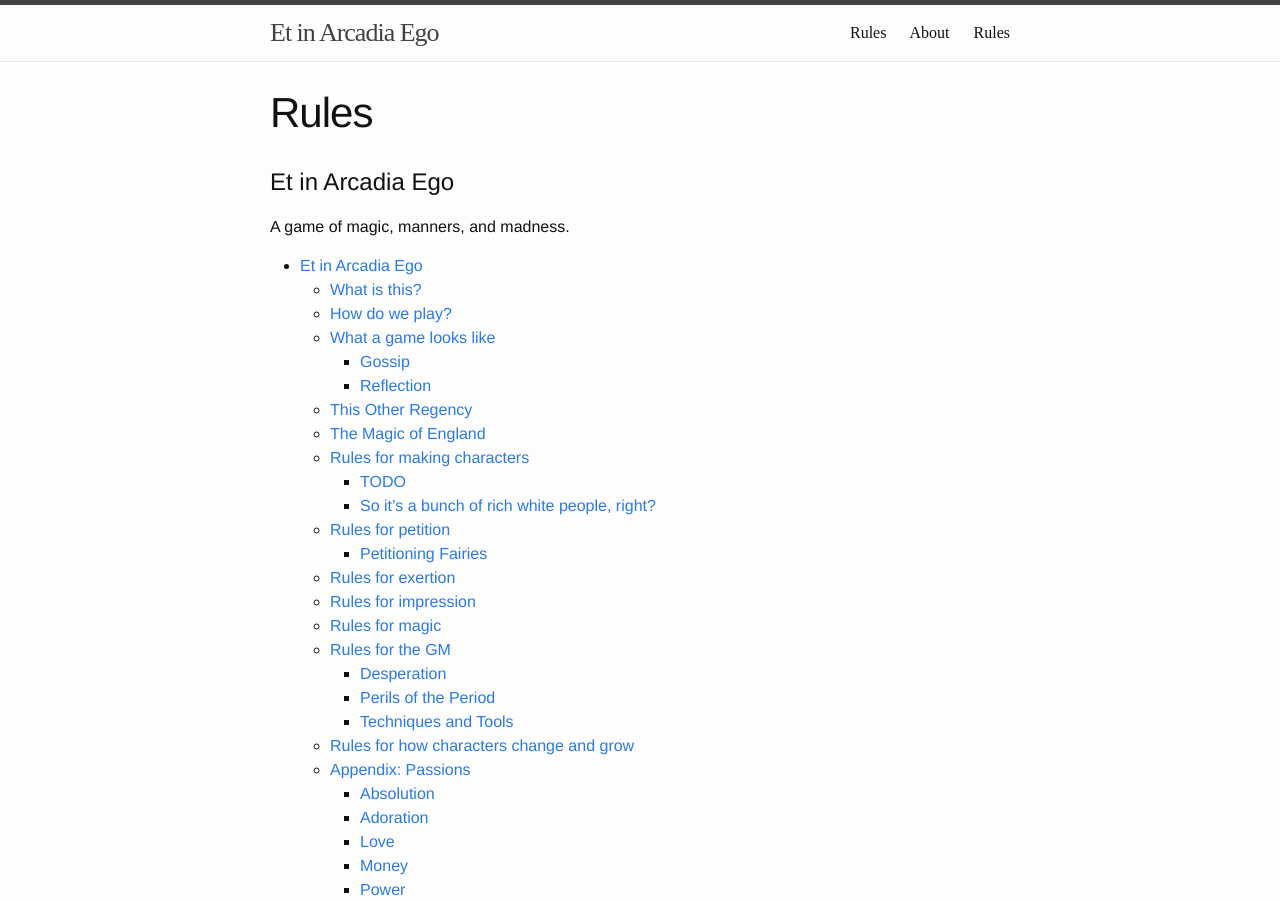
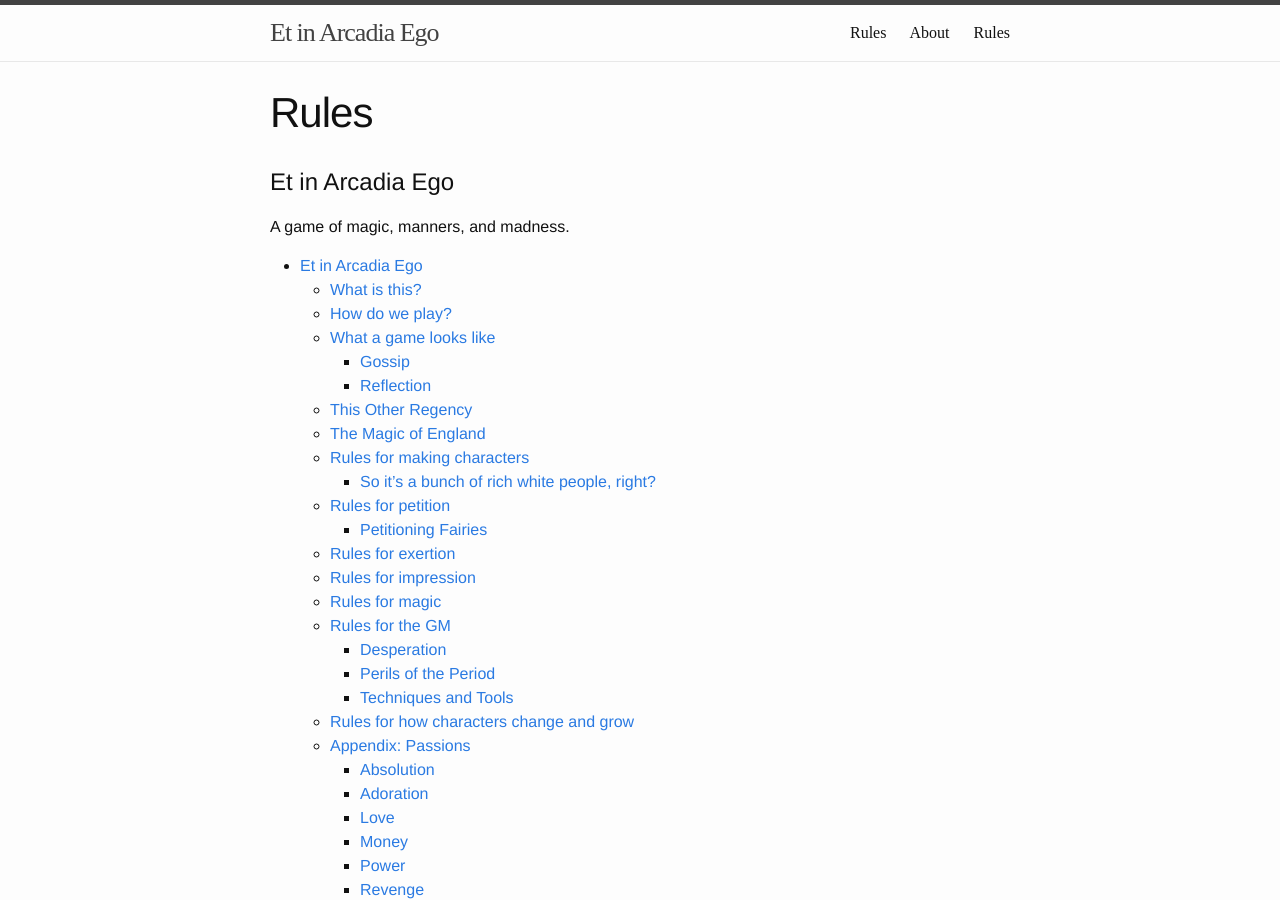
Before and after one commit to wlonk/arcadia, a Jekyll site: the page built from rules/index.md, in a window 1280 px wide and 900 px high. Built offline with Jekyll 4.4.1, drawn with Linux system fonts in a browser that asks for light colours; some web fonts are replaced.

Commit message:
No-toc on TODO

```diff
--- a/rules/index.md
+++ b/rules/index.md
@@ -166,6 +166,7 @@ Once you have a social role, choose your name, answer the relationship
 questions on your social role, and choose two passions.
 
 > #### TODO
+> {: .no_toc}
 >
 > Around here is where I should see about inserting the town creation and
 > bloodline creation ideas from _Turn_.
```
